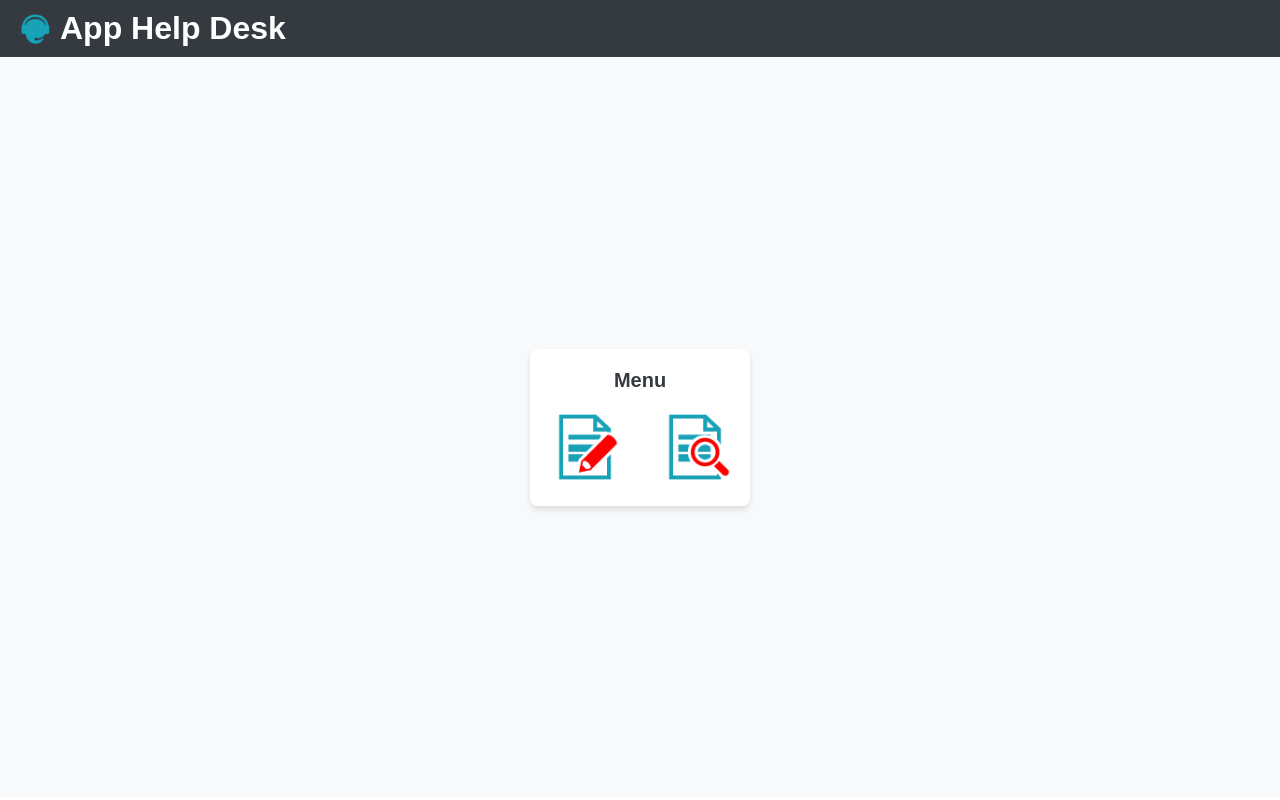
After one commit to V-Charles/projeto-help-desk, a PHP site: page /home.php in a window 1280 px wide. The commit adds this page. Run offline with PHP 8.4, Linux system fonts and the light colour scheme.

Commit message:
feat(frontend): criar página home com cards principais e menu de ícones

```diff
--- a/global/style.css
+++ b/global/style.css
@@ -47,7 +47,7 @@ main {
     color: #343a40;
 }
 
-/* Formulário */
+/* Formulário de login */
 form {
     display: flex;
     flex-direction: column;
@@ -76,3 +76,50 @@ button {
 button:hover {
     background-color: #138496;
 }
+
+/* Card home principal */
+.card-home .card {
+    width: 100%;
+    max-width: 500px;
+    background-color: white;
+    border-radius: 8px;
+    box-shadow: 0 4px 6px rgba(0, 0, 0, 0.1);
+    padding: 20px;
+}
+
+.card-home .card-header {
+    font-size: 20px;
+    font-weight: bold;
+    margin-bottom: 20px;
+    text-align: center;
+    color: #343a40;
+}
+
+.card-home .card-body {
+    display: flex;
+    justify-content: center;
+}
+
+.menu-icons {
+    display: flex;
+    gap: 40px;
+    justify-content: center;
+    flex-wrap: wrap;
+}
+
+.menu-item img {
+    width: 70px;
+    height: 70px;
+    cursor: pointer;
+    transition: transform 0.3s;
+}
+
+.menu-item img:hover {
+    transform: scale(1.1);
+}
+
+@media (max-width: 50px) {
+    .menu-icons {
+        gap: 20px;
+    }
+}
--- /dev/null
+++ b/home.php
@@ -0,0 +1,32 @@
+<!DOCTYPE html>
+<html lang="pt-br">
+<head>
+    <meta charset="UTF-8">
+    <meta name="viewport" content="width=device-width, initial-scale=1.0">
+    <title>App Help Desk - Home</title>
+    <link rel="stylesheet" href="global/style.css">
+</head>
+<body>
+    <header>
+        <img src="assets/images/logo.png" alt="Logo App Help Desk">
+        <h1>App Help Desk</h1>
+    </header>
+    <main>
+        <section class="card-home">
+            <div class="card">
+                <h2 class="card-header">Menu</h2>
+                <div class="card-body">
+                    <div class="menu-icons">
+                        <div class="menu-item">
+                            <img src="assets/images/formulario_abrir_chamado.png" alt="Abirir Chamado">
+                        </div>
+                        <div class="menu-item">
+                            <img src="assets/images/formulario_consultar_chamado.png" alt="Consultar Chamado">
+                        </div>
+                    </div>
+                </div>
+            </div>
+        </section>
+    </main>
+</body>
+</html>
```
